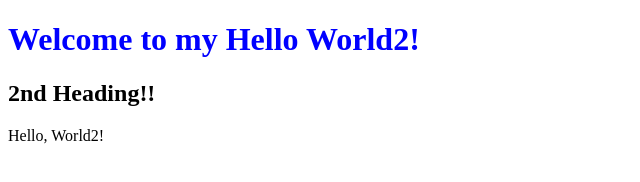
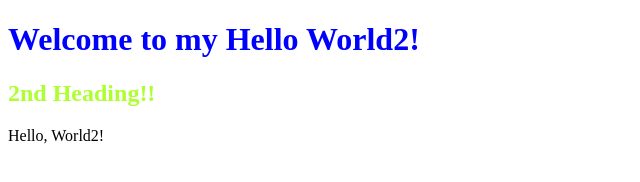
Before and after one commit to sushma9009/GitGithubMasterclass, a plain HTML site: page hello2.html in a window 1280 px wide. Shown: the whole page, without its empty margins (0-640 px from the left). Drawn offline with Linux system fonts and the light colour scheme.

Commit message:
Move style properties

```diff
--- a/hello2.html
+++ b/hello2.html
@@ -2,6 +2,11 @@
 <html lang="en">
     <head>
         <title>Hello2!</title>
+        <style>
+            h2 {
+                color:greenyellow;
+            }
+        </style>
     </head>
     <body>
         <h1 style="color:Blue;"> Welcome to my Hello World2!</h1>
```
